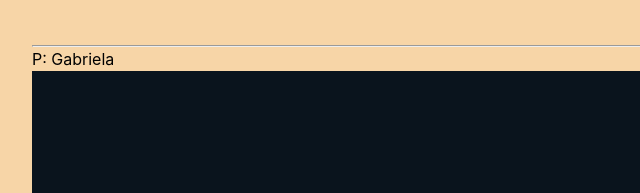
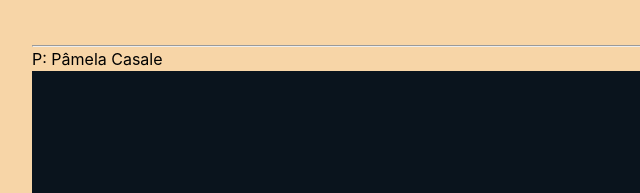
Before and after one commit to sosbullying/S.O.S., a plain HTML site: page procure_ajuda.html in a window 1280 px wide. Shown: the part 2790-2983 px from the top of the page, 118-758 px from the left. Drawn offline with nearby package versions, Linux system fonts and the light colour scheme.

Commit message:
Update procure_ajuda.html

```diff
--- a/procure_ajuda.html
+++ b/procure_ajuda.html
@@ -122,7 +122,7 @@ Caso esteja em perigo iminente, então você deve procurar uma autoridade polici
  <hr>
 
 
-            <small>P: Gabriela</small>
+            <small>P: Pâmela Casale</small>
 
 
 
```
